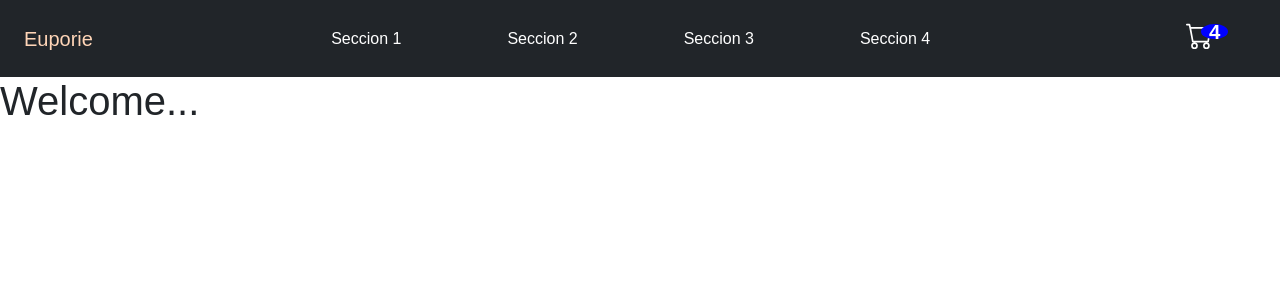
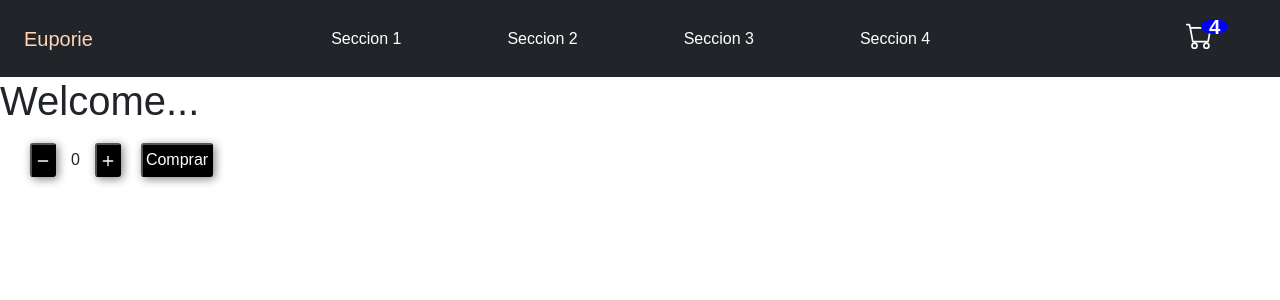
Before and after one commit to TonyFrieiro/ecommerce-React, a React (Create React App) app: page / in a window 1280 px wide. Shown: the top 300 px of the page. Built offline with nearby package versions, Linux system fonts and the light colour scheme; a web font is replaced by a local one.

Commit message:
Contador con botton

```diff
--- a/src/App.css
+++ b/src/App.css
@@ -56,7 +56,7 @@
 
 .a .badge {
   position: relative;
-  top: -30px;
+  top: -35px;
 }
 
 .a{
@@ -64,3 +64,25 @@
   padding-top: 0.2em;
   padding-bottom: 0em;
 }
+
+.botonera{
+  margin-left: 20px;
+  display:flex
+
+}
+.botoneraCantidad{
+  position: relative;
+  top:10px;
+  margin: 5px;
+}
+.botonera button{
+  background-color: black;
+  color: white;
+  margin: 10px;
+  padding: 3px;
+  border-radius: 3px;
+  box-shadow: 2px 2px 10px gray;
+}
+.botonera button:hover{
+  padding: 4px
+}
--- /dev/null
+++ b/src/components/ItemCount.jsx
@@ -0,0 +1,34 @@
+import { useState } from "react"
+import { FiPlus, FiMinus } from "react-icons/fi";
+
+
+function ItemCount({stock,initial,onAdd}) {
+    const [cantidad, setCantidad] = useState(0) //hook
+
+    const sumar = () =>{
+        if (cantidad < stock){
+            setCantidad(cantidad+1)
+        }
+    }
+
+    const restar = () =>{
+        if (cantidad > initial){
+        setCantidad(cantidad-1)
+        }
+    }
+
+    const alertComprar = () => {
+        alert(`Compro  ` + cantidad + `  Productos ` )
+    }
+
+    return(
+        <div className="botonera">
+            <button onClick={restar}><FiMinus/></button>
+            <div className="botoneraCantidad"><p>{cantidad}</p></div>
+            <button onClick= {sumar}><FiPlus/></button>
+            <button onClick={alertComprar}>Comprar</button>
+        </div>
+    )
+}
+
+export default ItemCount
--- a/src/containers/ItemListContainer.js
+++ b/src/containers/ItemListContainer.js
@@ -1,8 +1,13 @@
-
+import ItemCount from "../components/ItemCount"
 function ItemListContainer(props) {
     return (
         <>
             <h1>{props.greeting}</h1>
+            <ItemCount
+                stock={5}
+                initial = {0}
+
+            />
         </>
     )
 
```
